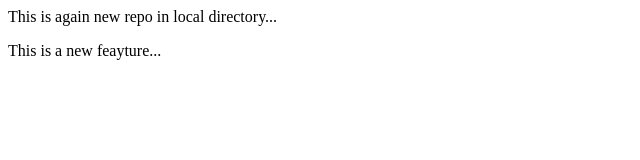
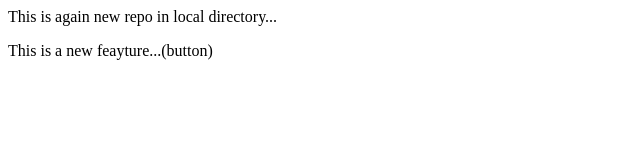
Before and after one commit to adarshgitbuh/localrepo, a plain HTML site: page index.html in a window 1280 px wide. Shown: the full height of the page, 0-640 px from the left. Drawn offline with Linux system fonts and the light colour scheme.

```diff
--- a/index.html
+++ b/index.html
@@ -1,2 +1,2 @@
 <p>This is again new repo in local directory...</p>
-<p>This is a new feayture...</p>
+<p>This is a new feayture...(button)</p>
```
